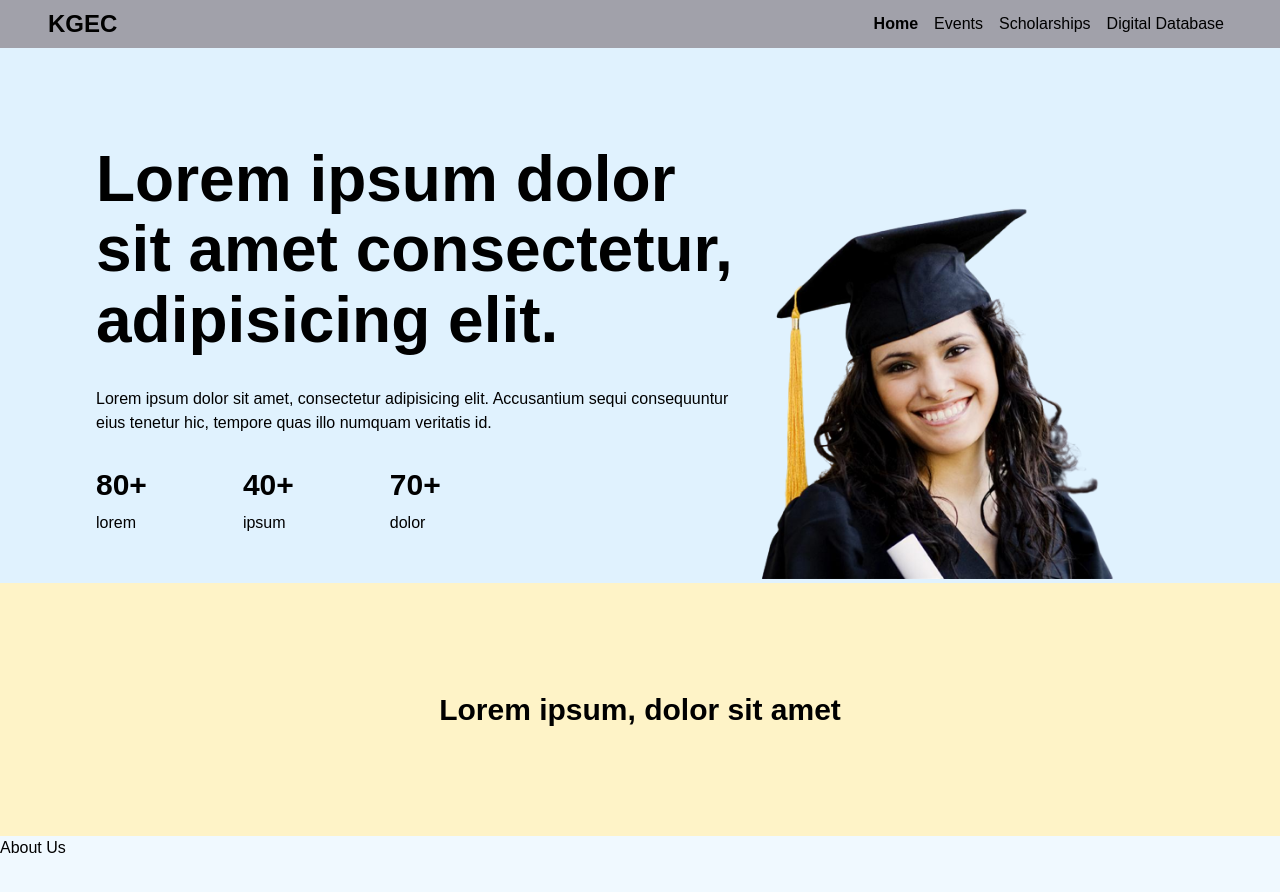
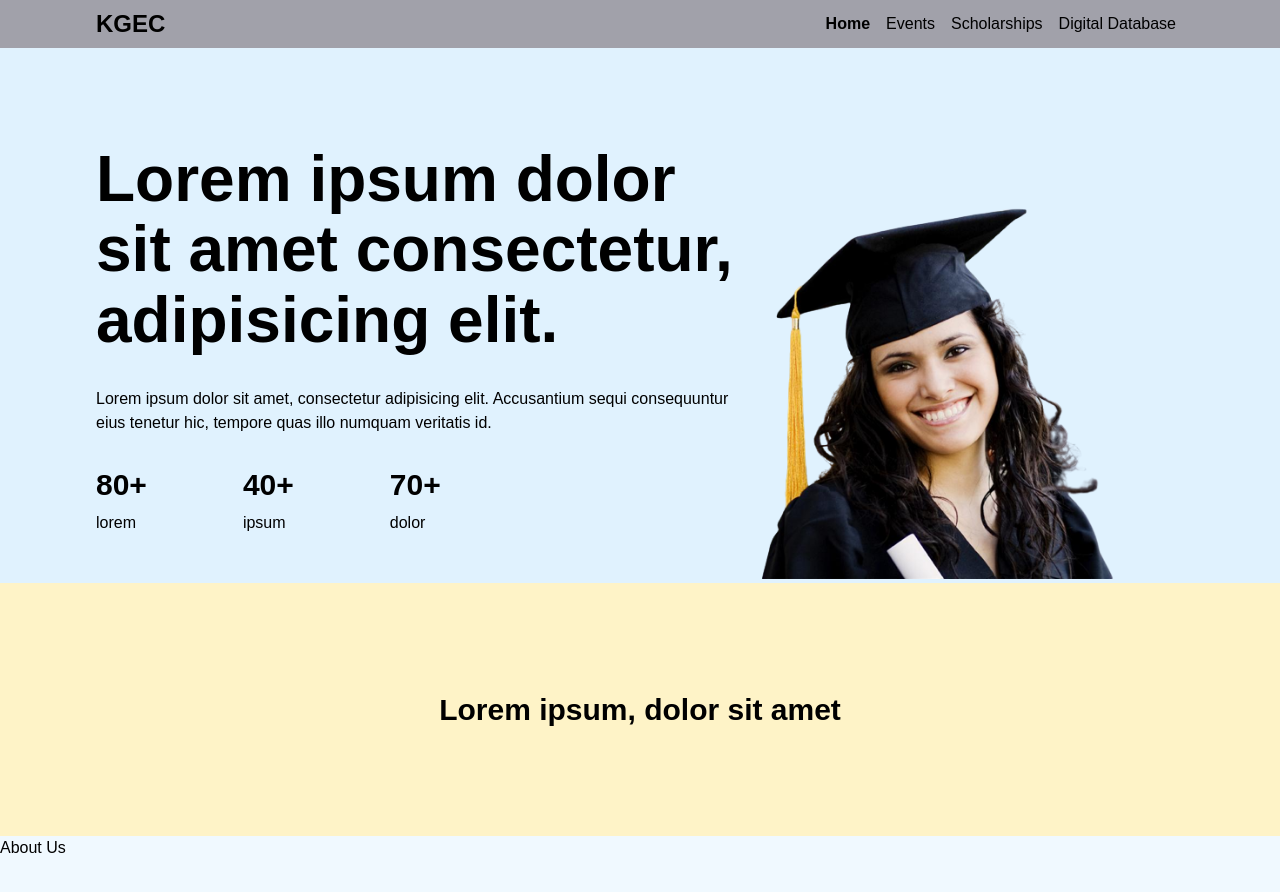
Before and after one commit to kgec-alumni-interaction-cell/website, a Next.js app: page / in a window 1280 px wide. Shown: the top 892 px of the page. Built offline with nearby package versions, Linux system fonts and the light colour scheme; a web font is replaced by a local one.

Commit message:
fix: navbar padding

```diff
--- a/src/components/navbar/index.tsx
+++ b/src/components/navbar/index.tsx
@@ -25,7 +25,7 @@ export default function Navbar() {
   const router = useRouter();
 
   return (
-    <nav className="h-12 px-12 py-2 bg-zinc-400 flex justify-between items-center sticky top-0">
+    <nav className="h-12 px-12 lg:px-24 py-2 bg-zinc-400 flex justify-between items-center sticky top-0">
       <div className="flex items-center">
         <h2 className="text-2xl font-bold">KGEC</h2>
       </div>
```
